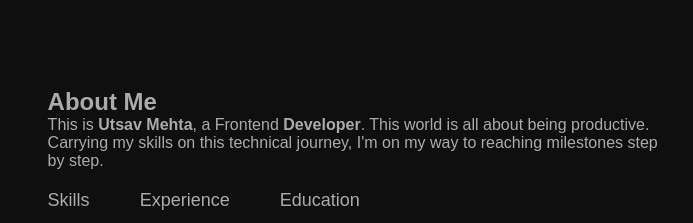
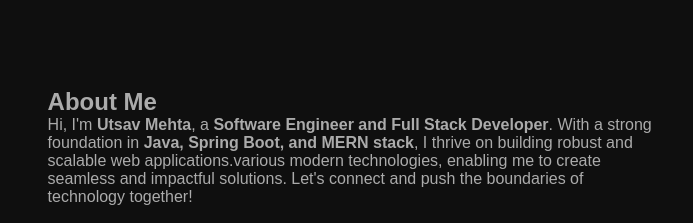
Before and after one commit to UtsavMehta1975/POTFOLLIO, a plain HTML site: page index.html in a window 1280 px wide. Shown: the part 802-1025 px from the top of the page, 490-1183 px from the left. Drawn offline with Linux system fonts and the light colour scheme.

Commit message:
Update index.html

```diff
--- a/index.html
+++ b/index.html
@@ -45,7 +45,7 @@
                 </div>
                 <div class="about-col-2">
                     <h1>About Me</h1>
-                    <p>This is <strong>Utsav Mehta</strong>, a Frontend <b>Developer</b>. This world is all about being productive. Carrying my skills on this technical journey, I'm on my way to reaching milestones step by step.</p>
+                    <p> Hi, I'm <strong>Utsav Mehta</strong>, a <b>Software Engineer and Full Stack Developer</b>. With a strong foundation in <b>Java, Spring Boot, and MERN stack</b>, I thrive on building robust and scalable web applications.various modern technologies, enabling me to create seamless and impactful solutions. Let's connect and push the boundaries of technology together! </p>
                     <div class="tab-titles">
                         <p class="tab-links active-link" onclick="opentab('skills')">Skills</p>
                         <p class="tab-links" onclick="opentab('experience')">Experience</p>
```
